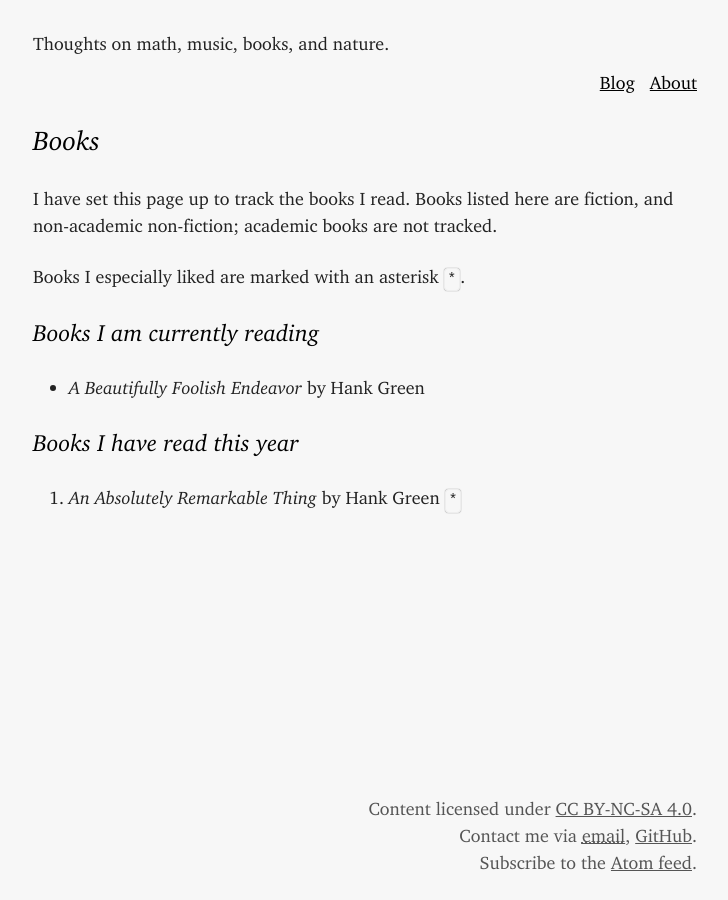
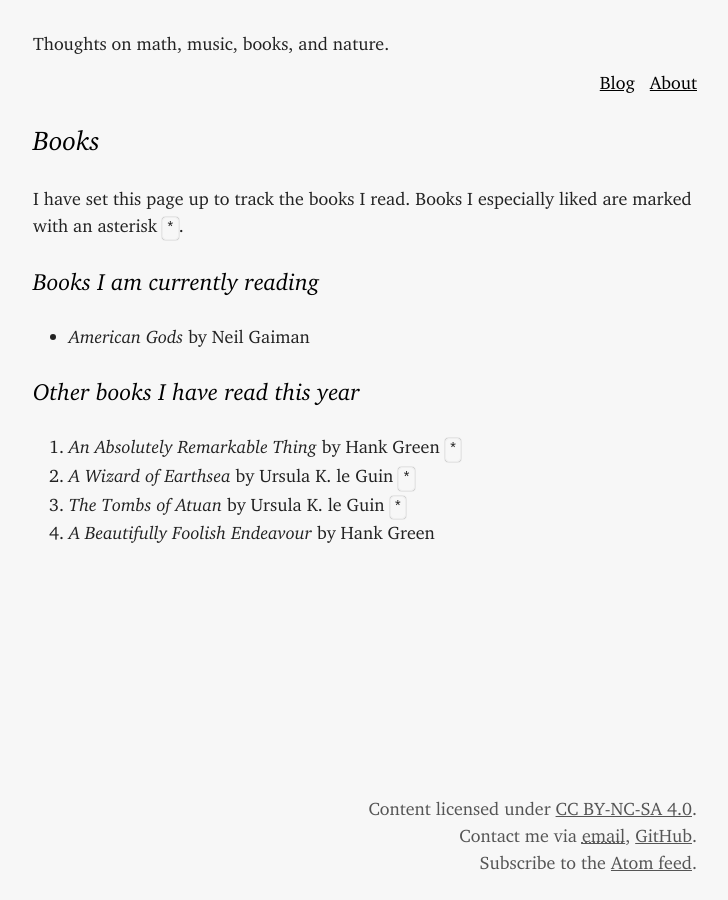
Before and after one commit to LeonardoGoller/LeonardoGoller.github.io, a Jekyll site: the page built from books.markdown, in a window 1280 px wide. Shown: the whole page, without its empty margins (275-1003 px from the left). Built offline with Jekyll 4.4.1, drawn with Linux system fonts in a browser that asks for light colours; comment, search, counter and statistics services are not loaded.

Commit message:
book list update

```diff
--- a/_config.yml
+++ b/_config.yml
@@ -31,8 +31,8 @@ license:
 
 # Books I am currently reading
 currentbooks:
-  - title: A Beautifully Foolish Endeavor
-    author: Hank Green
+  - title: American Gods
+    author: Neil Gaiman
 
 
 # Build settings
--- a/books.markdown
+++ b/books.markdown
@@ -5,12 +5,8 @@ layout: default
 
 # Books
 
-I have set this page up to track
-the books I read. Books listed here are fiction, and non-academic non-fiction;
-academic books are not tracked.
-
+I have set this page up to track the books I read.
 Books I especially liked are marked with an asterisk  `*`.
-
 
 ## Books I am currently reading
 
@@ -19,6 +15,9 @@ Books I especially liked are marked with an asterisk  `*`.
 {% endfor %}
 
 
-## Books I have read this year
+## Other books I have read this year
 
 1. _An Absolutely Remarkable Thing_ by Hank Green `*`
+2. _A Wizard of Earthsea_ by Ursula K. le Guin `*`
+3. _The Tombs of Atuan_ by Ursula K. le Guin `*`
+4. _A Beautifully Foolish Endeavour_ by Hank Green
```
